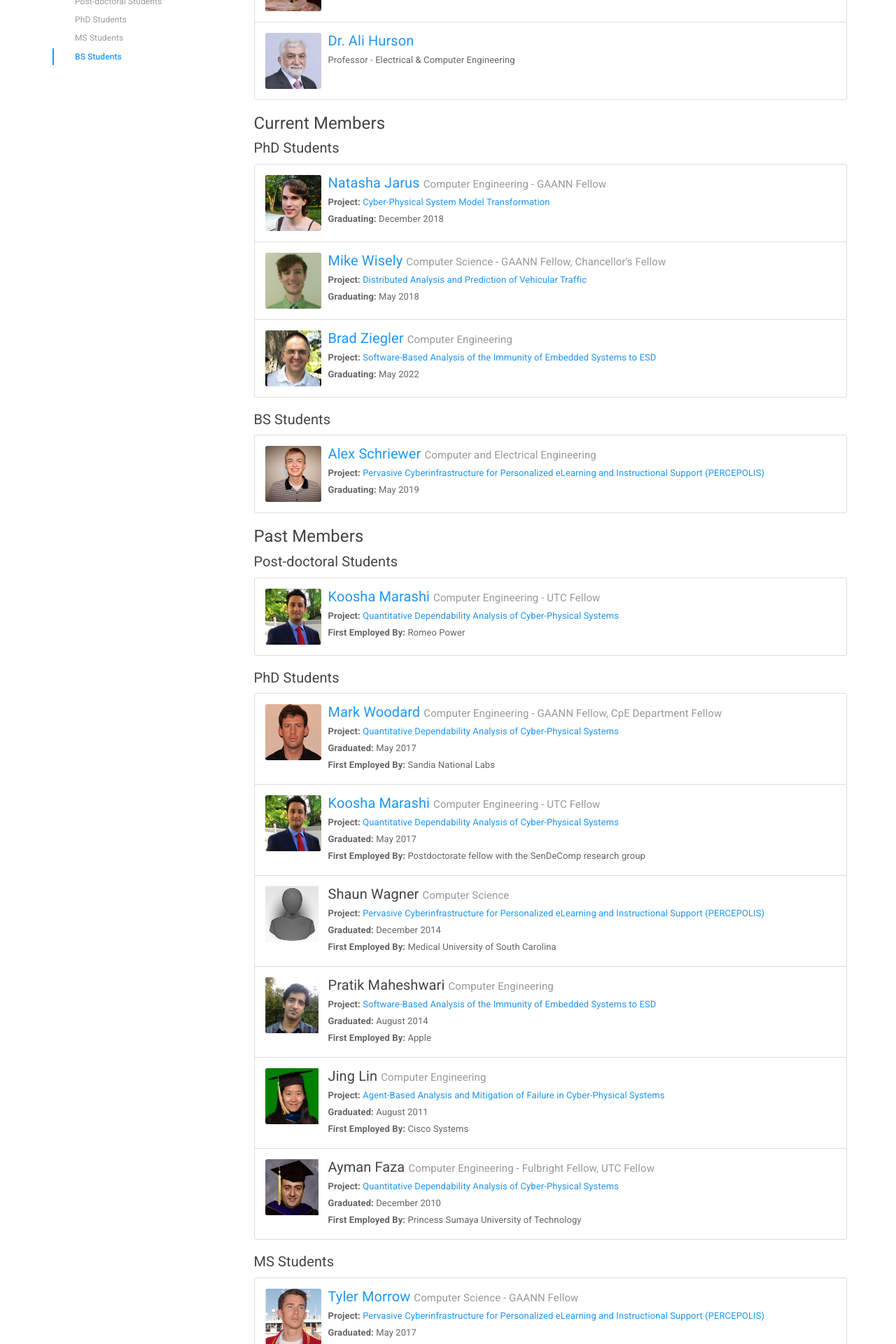
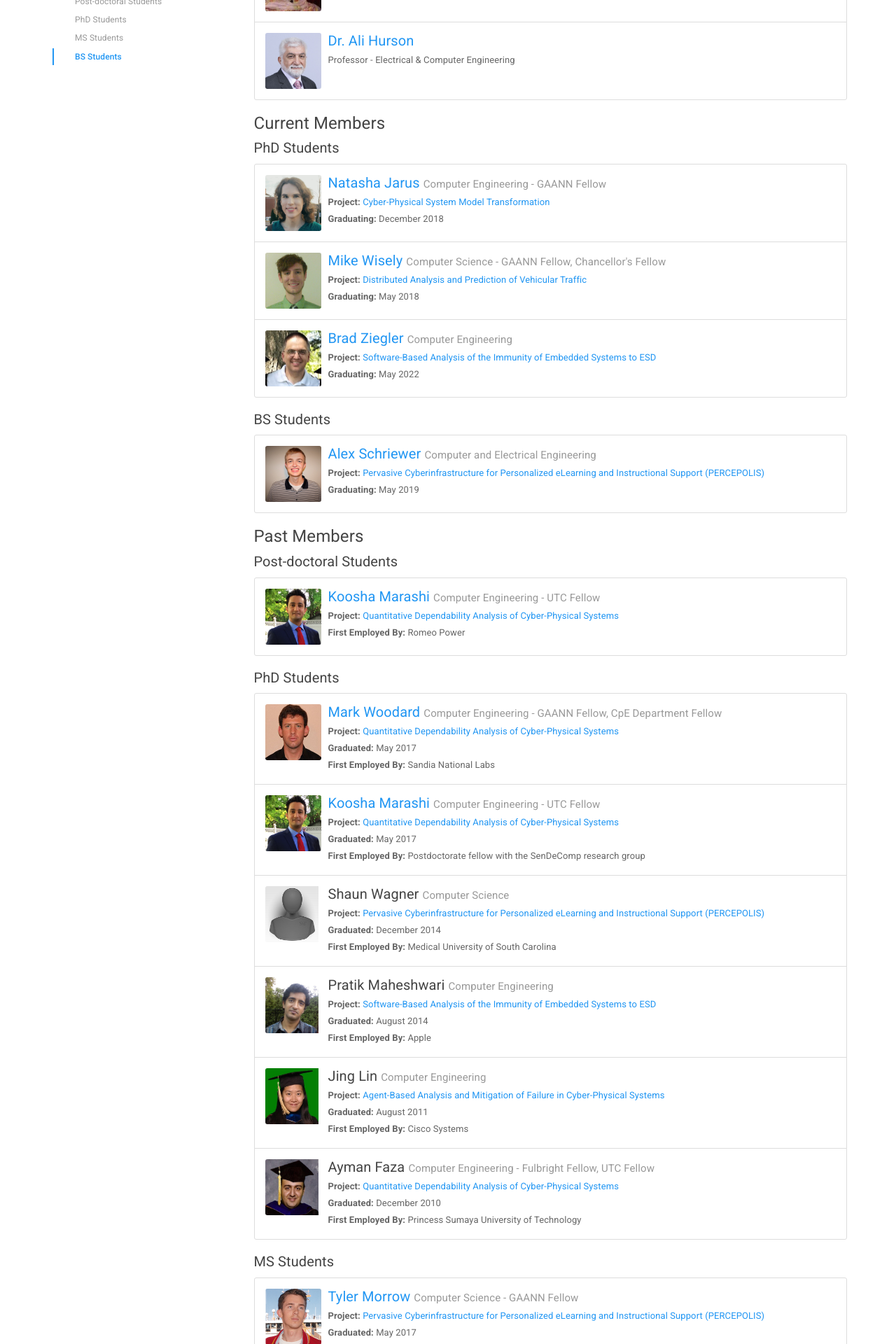
Before and after one commit to sendecomp/sendecomp-website, a Jekyll site: the page built from people.html, in a window 1280 px wide. Shown: the part 323-2243 px from the top of the page at 70% size. Built offline with Jekyll 4.4.1, drawn with Linux system fonts in a browser that asks for light colours.

Commit message:
Update Nat's photo

```diff
--- a/_data/members.yml
+++ b/_data/members.yml
@@ -126,7 +126,7 @@
   grad: 2018 December
   project: Cyber-Physical System Model Transformation
   website: http://web.mst.edu/~nmjxv3/
-  photo: Jarus.png
+  photo: Jarus.jpg
 
 - name: Mike Wisely
   major: "Computer Science - GAANN Fellow, Chancellor's Fellow"
@@ -214,7 +214,7 @@
   grad: 2013 December
   website: http://web.mst.edu/~nmjxv3/
   project: Software-Based Analysis of the Immunity of Embedded Systems to ESD
-  photo: Jarus.png
+  photo: Jarus.jpg
 
 - name: Andrea Miller
   major: Computer Engineering
```
Also changed, not shown: img/members/Jarus.jpg (added), img/members/Jarus.png (deleted).
